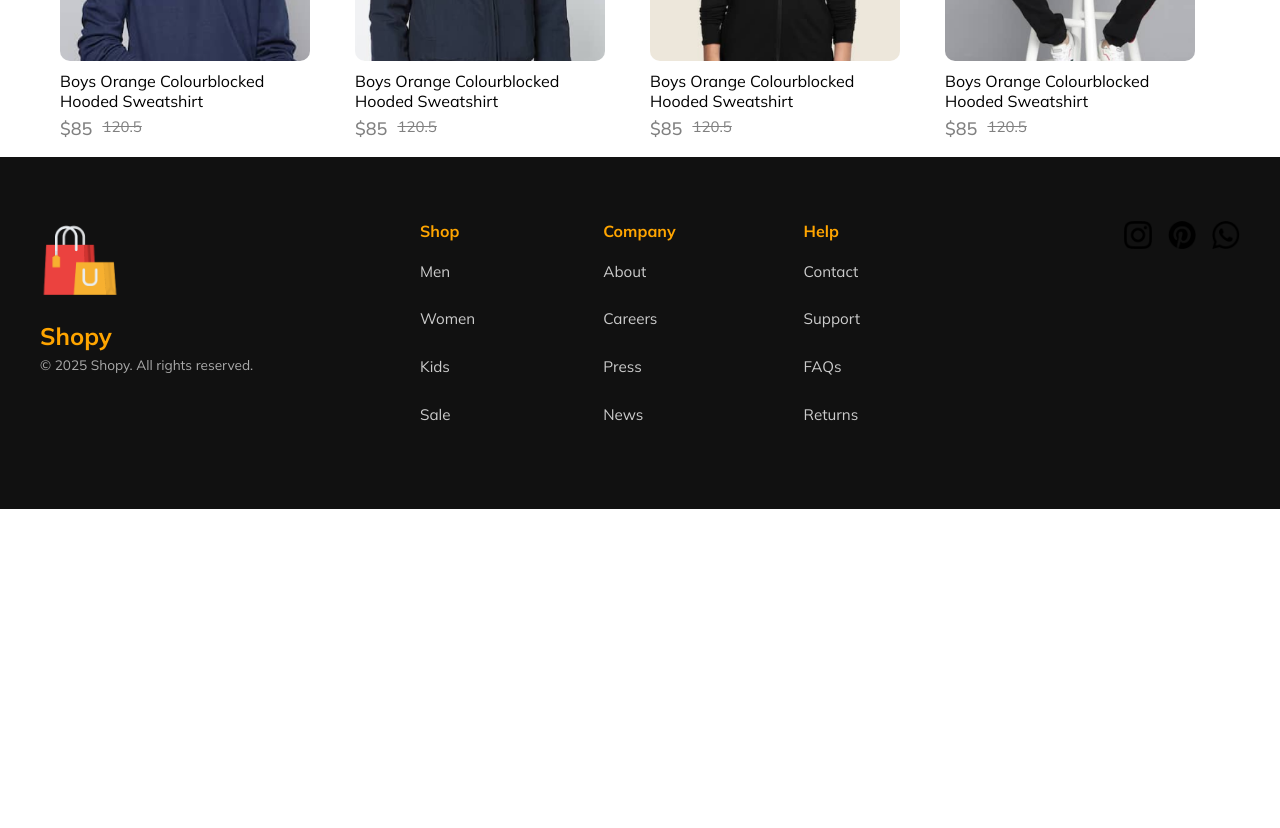
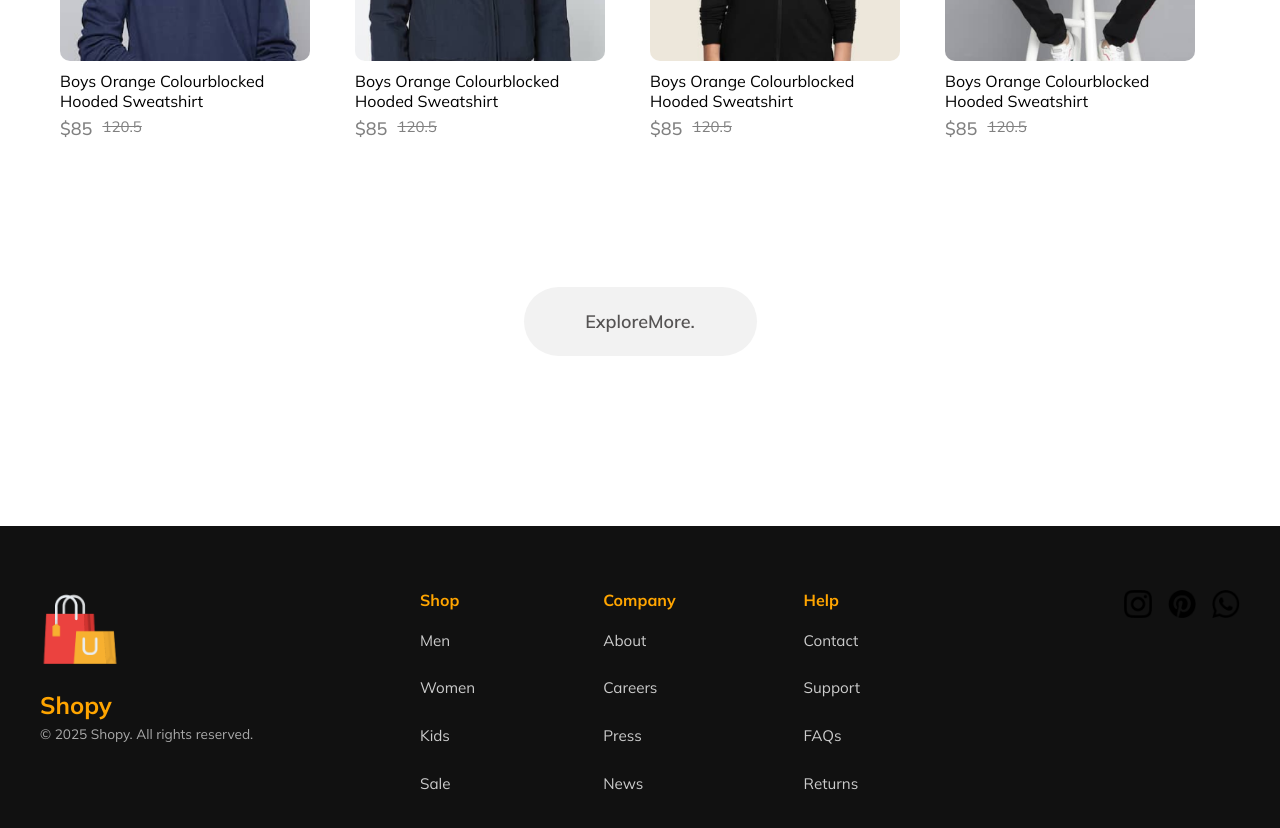
Before and after one commit to Jaimurugan-c/E-comMern, a React (Vite) app in the folder frontend/: page /kids in a window 1280 px wide. Shown: the part 1480-2308 px from the top of the page. Before the commit the page ends 1989 px from the top, so only its background shows below. Built offline with nearby package versions, Linux system fonts and the light colour scheme; a web font is replaced by a local one.

Commit message:
ShopCartegory

```diff
--- a/frontend/src/pages/ShopCategory.jsx
+++ b/frontend/src/pages/ShopCategory.jsx
@@ -29,7 +29,7 @@
         })}
       </div>
         <div className="shopcategory-loadmore">
-
+           ExploreMore.
         </div>
     </div>
   )
--- a/frontend/src/pages/css/shopcaterogry.css
+++ b/frontend/src/pages/css/shopcaterogry.css
@@ -52,3 +52,16 @@
     grid-template-columns: repeat(auto-fit, minmax(220px, 1fr));
     gap: 20px;
   }
+  .shopcategory-loadmore{
+    display: flex;
+    justify-content: center;
+    align-items: center;
+    margin:150px auto;
+    width: 233px;
+    height: 69px;
+    border-radius: 75px;
+    background: #F2F2F2;
+    color: rgb(85, 83, 83);
+    font-size: 18px;
+    font-weight: 600;
+  }
```
